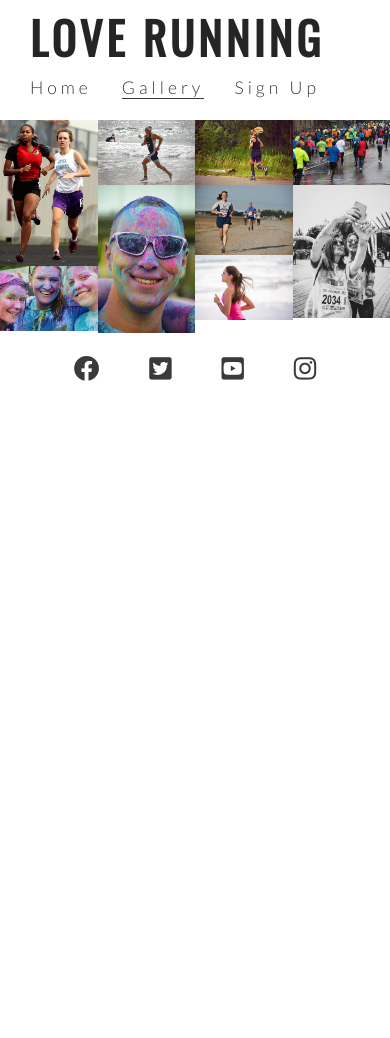
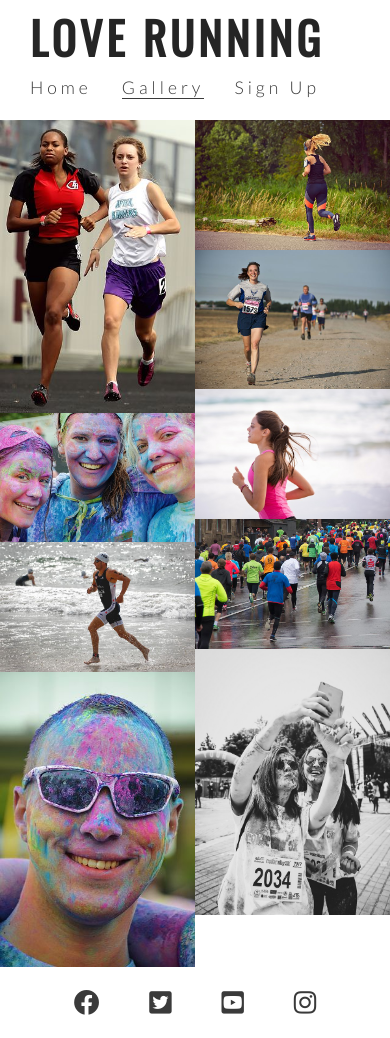
Before and after one commit to TechCentreUK/love-running, a plain HTML site: page gallery.html in a window 390 px wide. Before the commit the page ends 844 px from the top, so only its background shows below. Drawn offline with nearby package versions, Linux system fonts and the light colour scheme.

Commit message:
Style gallery for responsive design

```diff
--- a/assets/css/style.css
+++ b/assets/css/style.css
@@ -326,4 +326,16 @@ footer {
         padding: 0 20px;
     }
 
+    #photos {
+        column-count: 3;
+    }
+
 }
+
+/* For mobile screen sizes from 800px wide and down */
+
+@media screen and (max-width:800px) {
+    #photos {
+        column-count: 2;
+    }
+}
```
